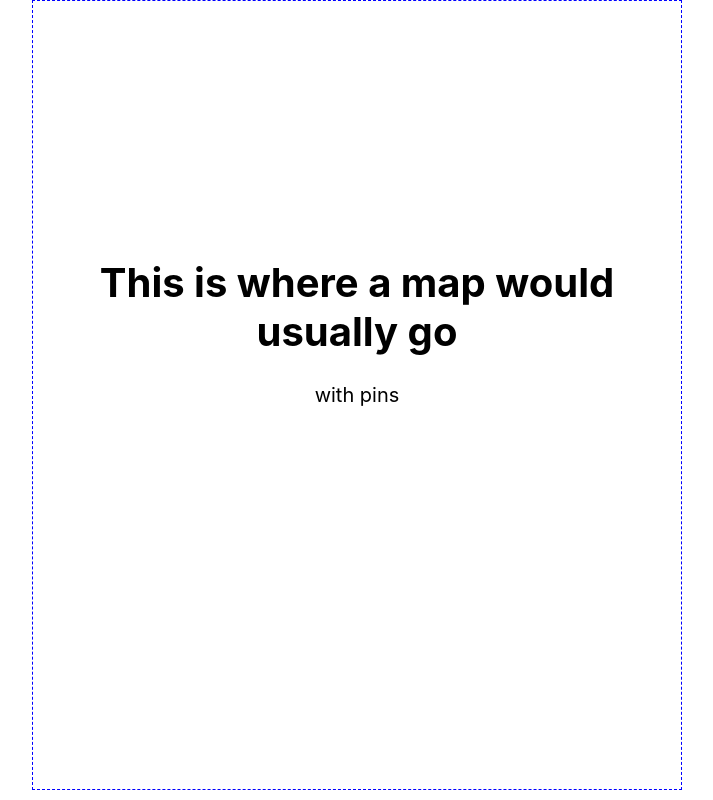
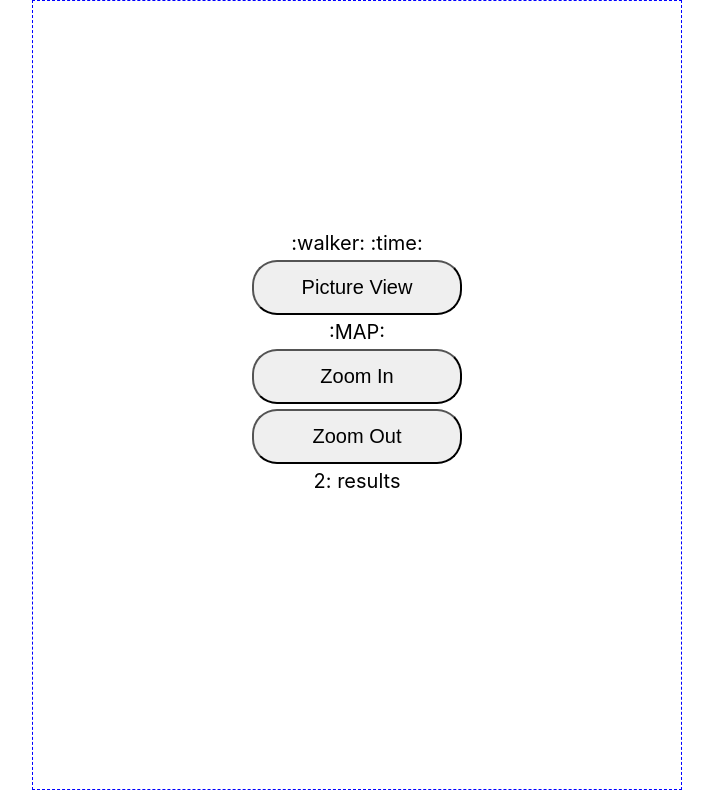
Before and after one commit to huwfernie/food-trucks, a React (Create React App) app in the folder client/: page /foodTrucks in a window 1280 px wide. Shown: the whole page, without its empty margins (283-996 px from the left). Built offline with nearby package versions, Linux system fonts and the light colour scheme.

Commit message:
made some more atoms

```diff
--- /dev/null
+++ b/client/src/atoms/copy.js
@@ -0,0 +1,11 @@
+import React, { Component } from 'react';
+
+class Copy extends Component {
+ render() {
+    return (
+      <p>{this.props.copy}</p>
+    )
+  }
+}
+
+export default Copy;
--- /dev/null
+++ b/client/src/atoms/map.js
@@ -0,0 +1,11 @@
+import React, { Component } from 'react';
+
+class Map extends Component {
+ render() {
+    return (
+      <div className='map'>:MAP:</div>
+    )
+  }
+}
+
+export default Map;
--- /dev/null
+++ b/client/src/atoms/results.js
@@ -0,0 +1,16 @@
+import React, { Component } from 'react';
+
+import skinnyResult from './skinnyResult';
+
+class Results extends Component {
+ render() {
+    return (
+      <div className='results'>
+        <div>{this.props.number}: results</div>
+        <skinnyResult />
+      </div>
+    )
+  }
+}
+
+export default Results;
--- /dev/null
+++ b/client/src/atoms/skinnyResult.js
@@ -0,0 +1,16 @@
+import React, { Component } from 'react';
+
+class skinnyResut extends Component {
+ render() {
+    return (
+      <div className='smallCard'>
+        <span>:picture:</span>
+        <span>:details: - title</span>
+        <span>:details: - time</span>
+        <span>:details: - distance</span>
+      </div>
+    )
+  }
+}
+
+export default skinnyResut;
--- /dev/null
+++ b/client/src/atoms/walker.js
@@ -0,0 +1,11 @@
+import React, { Component } from 'react';
+
+class Walker extends Component {
+ render() {
+    return (
+      <div className='walker'>:walker: <span>:time:</span></div>
+    )
+  }
+}
+
+export default Walker;
--- a/client/src/components/disclaimer.js
+++ b/client/src/components/disclaimer.js
@@ -10,8 +10,8 @@ const DisclaimerComponent = () => {
   return (
     <div>
       <Logo />
-      <Info text={Strings.warning_text}/>
-      <Button text='OK' link='/foodTrucks' />
+      <Info text={Strings.warning_search}/>
+      <Button text={Strings.button_agree} link='/foodTrucks' />
     </div>
   );
 }
--- a/client/src/components/foodTrucks.js
+++ b/client/src/components/foodTrucks.js
@@ -1,16 +1,22 @@
 import React from 'react';
 
-// import Logo from '../atoms/logo';
-// import Button from '../atoms/button';
-// import Info from '../atoms/info';
+import Walker from '../atoms/walker';
+import Button from '../atoms/button';
+import GoogleMap from '../atoms/map';
+import Results from '../atoms/results';
 
-// import Strings from '../content/strings';
+import Strings from '../content/strings';
+// import Data from '../content/data';
 
 const FoodTrucks = () => {
   return (
     <div>
-      <h1>This is where a map would usually go</h1>
-      <p>with pins</p>
+      <Walker />
+      <Button link="" text={Strings.button_profile}/>
+      <GoogleMap />
+      <Button link="" text={Strings.button_zoom_in}/>
+      <Button link="" text={Strings.button_zoom_out}/>
+      <Results number="2" />
     </div>
   );
 }
--- a/client/src/components/index.js
+++ b/client/src/components/index.js
@@ -2,6 +2,7 @@ import React from 'react';
 
 import Logo from '../atoms/logo';
 import Button from '../atoms/button';
+import Copy from '../atoms/copy';
 
 import Strings from '../content/strings';
 
@@ -9,8 +10,9 @@ const AppIndex = () => {
   return (
     <div>
       <Logo />
-      <Button text={Strings.find_food_trucks} link= '/info' />
-      <Button text={Strings.add_a_food_truck} link="#" />
+      <Button text={Strings.button_find} link= '/info' />
+      <Button text={Strings.button_add} link="#" />
+      <Copy copy={Strings.index_text} />
     </div>
   );
 }
--- a/client/src/content/strings.js
+++ b/client/src/content/strings.js
@@ -1,7 +1,25 @@
 const strings = {
-  warning_text: "We're going to find your location and search for food trucks near you now",
-  find_food_trucks: "Find food",
-  add_a_food_truck: "Add a food truck"
+  warning_upload: `Hey there,
+You found a new food truck: we need to
+use technology to grab your location,
+then we'll be turning on your camera so
+you can upload a photo of this amazing
+new discovery.
+At midnight the record gets wiped.`,
+  warning_search: `Hey there,
+We need to grab your location and then
+we can search for all the food trucks near
+you.`,
+  button_find: "Find food",
+  button_add: "Add a food truck",
+  button_agree: "I agree",
+  button_map: "Map View",
+  button_profile: "Picture View",
+  button_yes: "Keep",
+  button_no: "Loose",
+  button_zoom_in: "Zoom In",
+  button_zoom_out: "Zoom Out",
+  index_text: "Some text here?"
 }
 
 export default strings;
```
Also changed, not shown: client/src/atoms/fatResult.js (added, +16 -0 lines).
